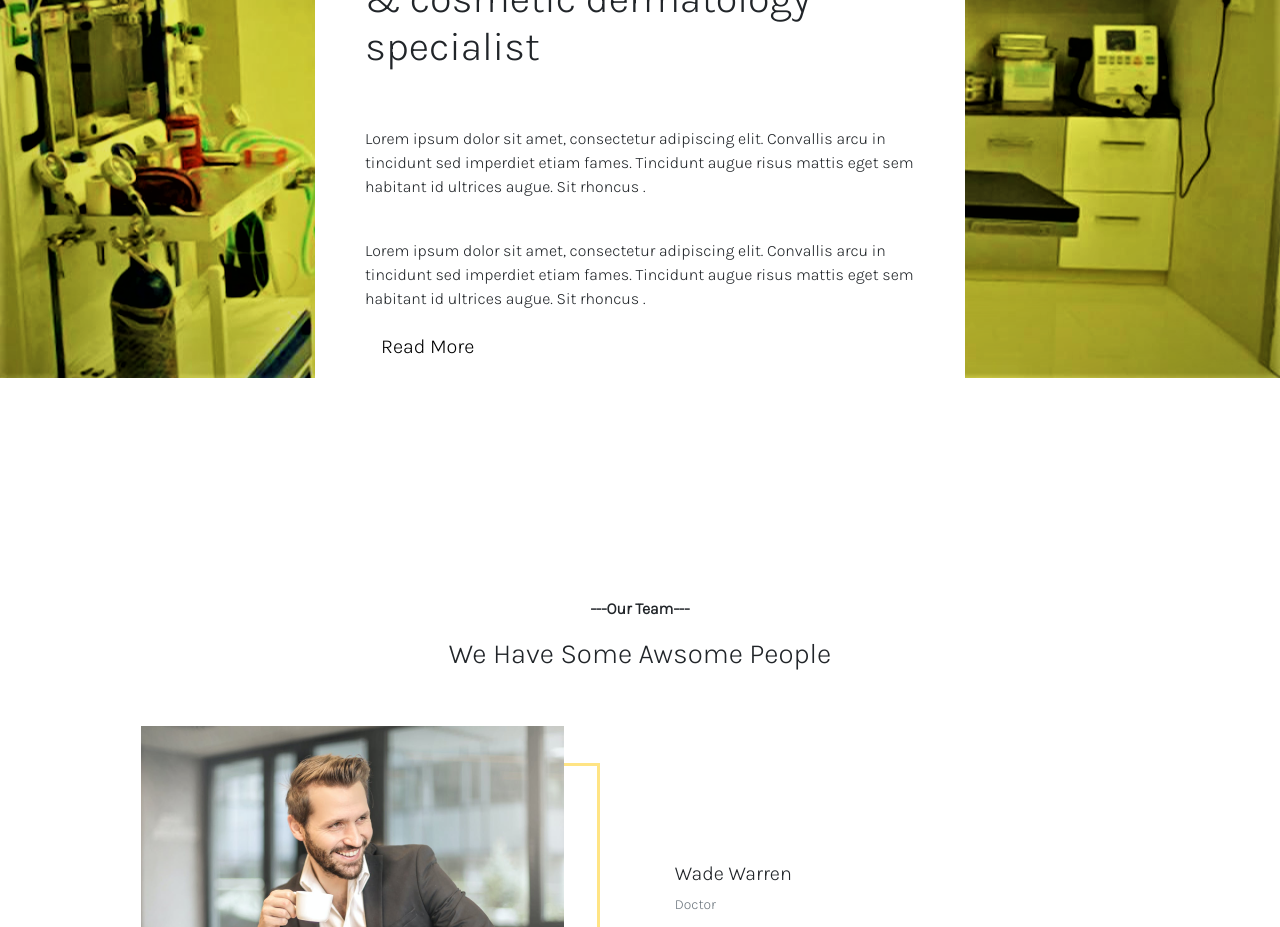
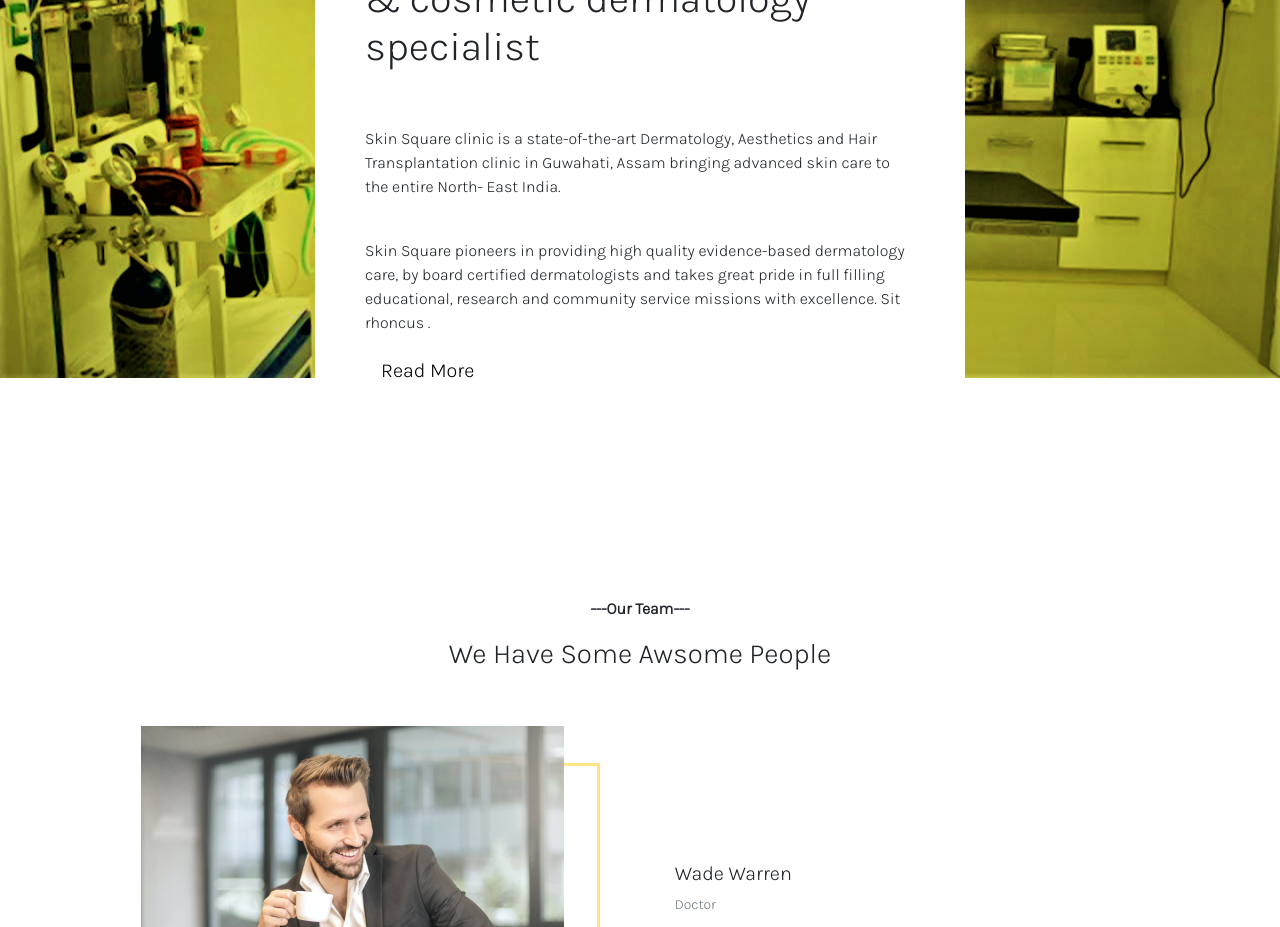
Before and after one commit to byneInfo/SkinWeb, a React (Create React App) app: page /home in a window 1280 px wide. Shown: the part 1760-2687 px from the top of the page. Built offline with nearby package versions, Linux system fonts and the light colour scheme; no server answers.

Commit message:
Update index.js

```diff
--- a/src/components/Home/index.js
+++ b/src/components/Home/index.js
@@ -120,9 +120,9 @@ function Home() {
             <h4>About Us</h4>
             <h1>Meet the clinical dermatology & cosmetic dermatology  specialist</h1>
             <br /><br />
-            <p>Lorem ipsum dolor sit amet, consectetur adipiscing elit. Convallis arcu in tincidunt sed imperdiet etiam fames. Tincidunt augue risus mattis eget sem habitant id ultrices augue. Sit rhoncus .</p>
+            <p>Skin Square clinic is a state-of-the-art Dermatology, Aesthetics and Hair Transplantation clinic in Guwahati, Assam bringing advanced skin care to the entire North- East India.</p>
             <br />
-            <p>Lorem ipsum dolor sit amet, consectetur adipiscing elit. Convallis arcu in tincidunt sed imperdiet etiam fames. Tincidunt augue risus mattis eget sem habitant id ultrices augue. Sit rhoncus .</p>
+            <p>Skin Square pioneers in providing high quality evidence-based dermatology care, by board certified dermatologists and takes great pride in full filling educational, research and community service missions with excellence. Sit rhoncus .</p>
             <NavLink to="/about" className="nav-link" activeClassName="active"> <h5 style={{ color: '#000' }}>Read More</h5></NavLink>
           </div>
         </div>
```
